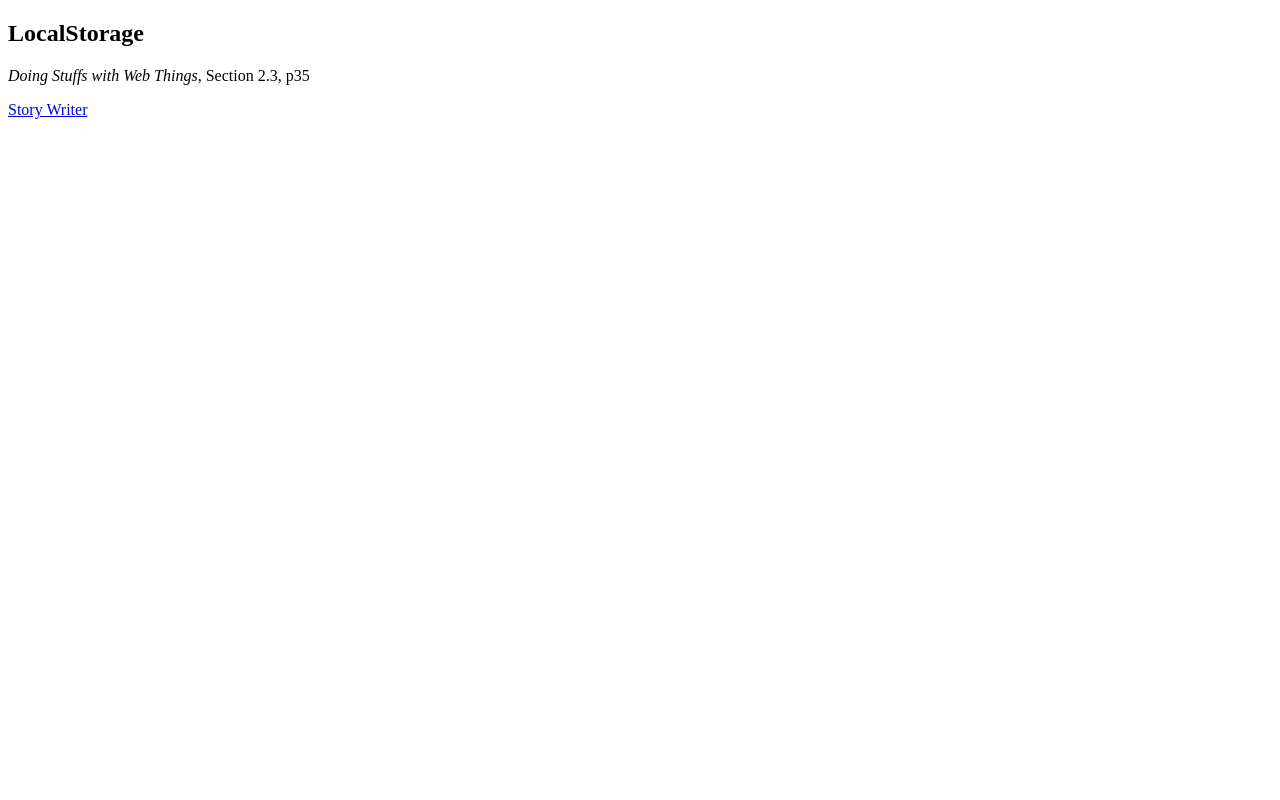
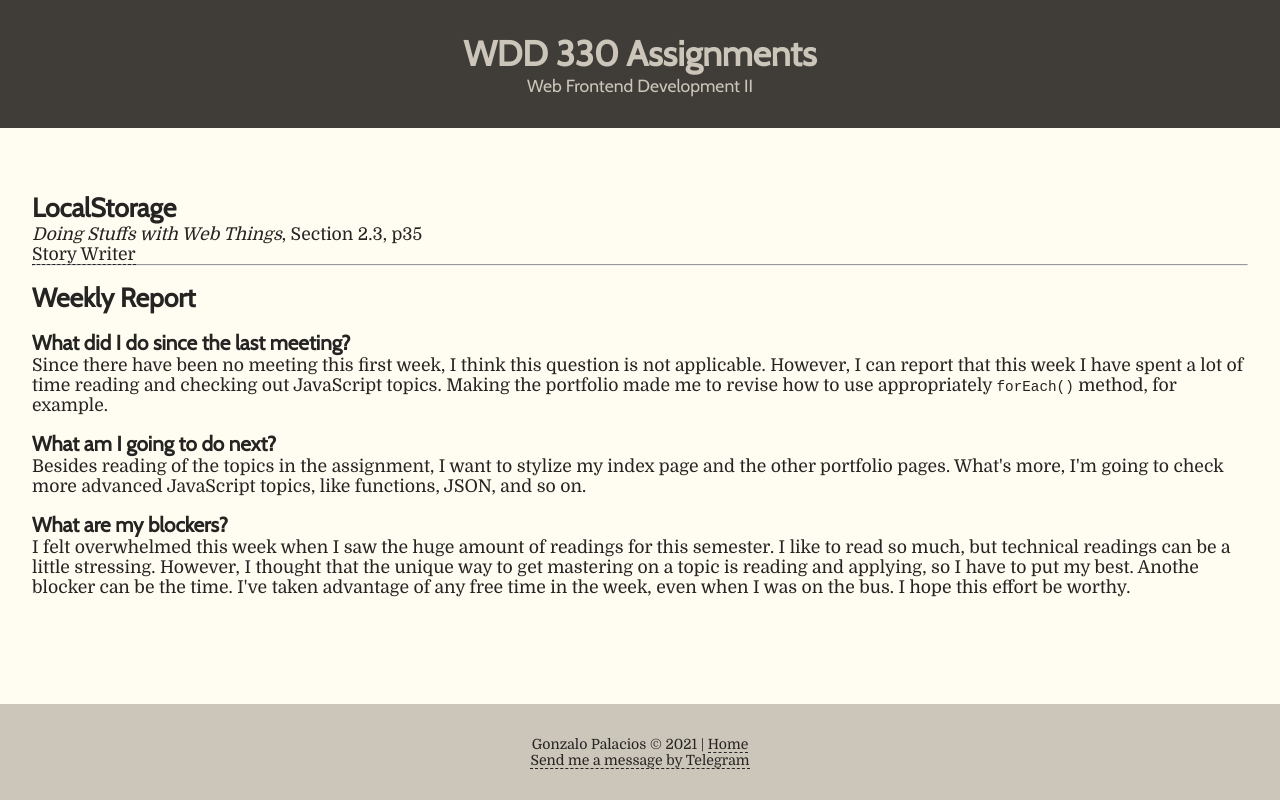
Before and after one commit to gnzlplcs/portfolio, a plain HTML site: page week01/index.html in a window 1280 px wide. Drawn offline with nearby package versions, Linux system fonts and the light colour scheme.

Commit message:
Stylizing

```diff
--- /dev/null
+++ b/css/style.css
@@ -0,0 +1,82 @@
+@import url('https://fonts.googleapis.com/css2?family=Cabin&family=Domine&display=swap');
+
+/* Colors palette source: https://coolors.co/fffcf2-ccc5b9-403d39-252422-eb5e28 */
+
+:root {
+  --color-dark: #403d39;
+  --color-darker: #252422;
+  --color-highlight: #eb5e28;
+  --color-light: #ccc5b9;
+  --color-lighter: #fffcf2;
+  --font-text: 'Domine', serif;
+  --font-title: 'Cabin', sans-serif;
+}
+
+*,
+*::before,
+*::after {
+  box-sizing: border-box;
+  text-decoration: none;
+  margin: 0;
+  padding: 0;
+}
+
+body {
+  background-color: var(--color-lighter);
+  color: var(--color-darker);
+  font-family: var(--font-text);
+  font-size: 110%;
+  width: 100%;
+  min-height: 100vh;
+  display: grid;
+  grid-template-rows: auto 1fr auto;
+}
+
+a {
+  color: var(--color-darker);
+  border-bottom: 1px dashed var(--color-darker);
+}
+
+h2, h3 {
+  font-family: var(--font-title);
+  margin-top: 1rem;
+}
+
+a:hover {
+  border-bottom: 1px solid var(--color-highlight);
+  color: var(--color-highlight);
+}
+
+.header {
+  background-color: var(--color-dark);
+  color: var(--color-light);
+  font-family: var(--font-title);
+  padding: 2rem;
+  text-align: center;
+}
+
+.section {
+  margin-top: 1rem;
+  padding: 2rem 2rem;
+}
+
+.section ol {
+  margin-left: 2rem;
+}
+
+.section ol li {
+  margin: 1rem;
+}
+
+.code-text {
+  font-family: monospace;
+}
+
+.footer {
+  background-color: var(--color-light);
+  font-size: 80%;
+  margin-top: 1rem;
+  padding: 2rem;
+  text-align: center;
+  width: 100%;
+}
--- /dev/null
+++ b/js/footer.js
@@ -0,0 +1,27 @@
+// This module creates a Footer section
+
+const footerText = document.createElement('p');
+footerText.className = 'footer__text';
+footerText.textContent = 'Gonzalo Palacios © 2021';
+
+const textSeparator = document.createElement('span');
+textSeparator.textContent = " | ";
+
+const breakLine = document.createElement('br');
+
+const homePage = document.createElement('a');
+homePage.setAttribute('href', 'https://gnzlplcs.github.io/portfolio/');
+homePage.textContent = "Home";
+
+const telegramLink = document.createElement('a');
+telegramLink.setAttribute('href', 'https://t.me/gnzlplcs');
+telegramLink.setAttribute('target', '_blank');
+telegramLink.setAttribute('rel', 'noopener noreferrer');
+telegramLink.textContent = "Send me a message by Telegram";
+
+footerText.appendChild(textSeparator);
+footerText.appendChild(homePage);
+footerText.appendChild(breakLine);
+footerText.appendChild(telegramLink)
+
+document.querySelector('footer.footer').appendChild(footerText);
--- /dev/null
+++ b/js/header.js
@@ -0,0 +1,12 @@
+// This module creates a Header section
+
+const headerTitle = document.createElement('h1');
+headerTitle.className = 'header__title';
+headerTitle.textContent = 'WDD 330 Assignments';
+
+const headerSubtitle = document.createElement('p');
+headerSubtitle.className = 'header__subtitle';
+headerSubtitle.textContent = 'Web Frontend Development II';
+
+document.querySelector('header.header').appendChild(headerTitle);
+document.querySelector('header.header').appendChild(headerSubtitle);
--- a/js/main.js
+++ b/js/main.js
@@ -1,6 +1,10 @@
 const links = [{
-    label: "Week 01: Create a portfolio / LocalStorage",
+    label: "Week 01: Weekly Report / LocalStorage",
     url: "week01/index.html"
+  },
+  {
+    label: "Week 02: Weekly Report / Team Activity",
+    url: "week02/index.html"
   }
 ]
 
--- a/week01/index.html
+++ b/week01/index.html
@@ -6,11 +6,21 @@
   <meta http-equiv="X-UA-Compatible" content="IE=edge">
   <meta name="viewport" content="width=device-width, initial-scale=1.0">
   <title>Week 01</title>
+  <link rel="stylesheet" href="../css/style.css">
+
 </head>
 
 <body>
+  <header class="header"></header>
   <section class="section">
-    <!-- <div class="section__report">
+
+    <div class="section__code">
+      <h2>LocalStorage</h2>
+      <p><em>Doing Stuffs with Web Things</em>, Section 2.3, p35</p>
+      <a href="../week01/code/story_editor.html">Story Writer</a>
+    </div>
+    <hr>
+    <div class="section__report">
       <h2>Weekly Report</h2>
       <h3>What did I do since the last meeting?
       </h3>
@@ -31,16 +41,11 @@
         that the unique way to get mastering on a topic is reading and applying, so I have to put my
         best. Anothe blocker can be the time. I've taken advantage of any free time in the week,
         even when I was on the bus. I hope this effort be worthy.</p>
-    </div> -->
-
-    <div class="section__code">
-      <h2>LocalStorage</h2>
-      <p><em>Doing Stuffs with Web Things</em>, Section 2.3, p35</p>
-      <a href="../week01/code/story_editor.html">Story Writer</a>
     </div>
   </section>
-
-
+  <footer class="footer"></footer>
+  <script src="../js/header.js"></script>
+  <script src="../js/footer.js"></script>
 </body>
 
 </html>
```
Also changed, not shown: index.html (+9 -7 lines), week02/index.html (+25 -0 lines).
